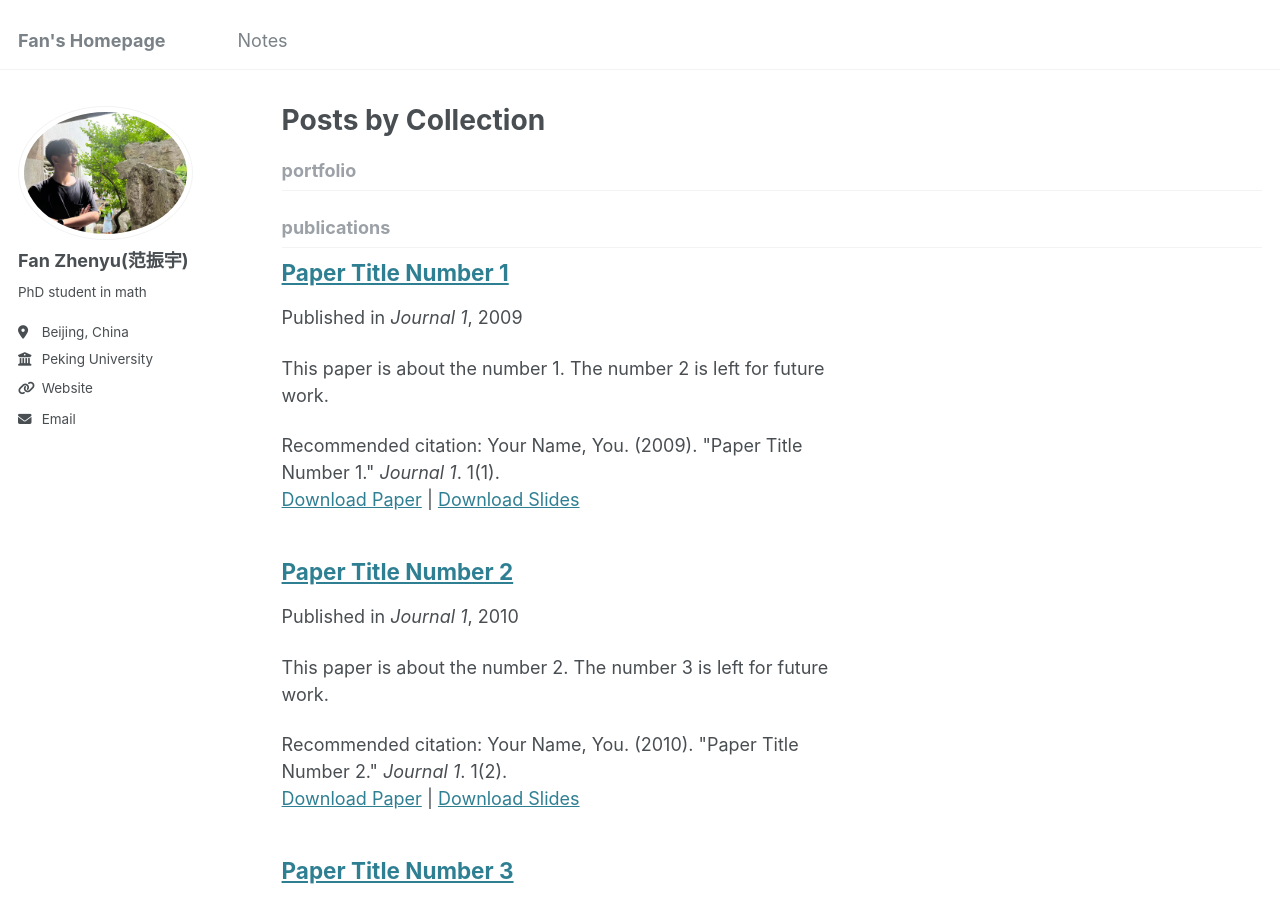
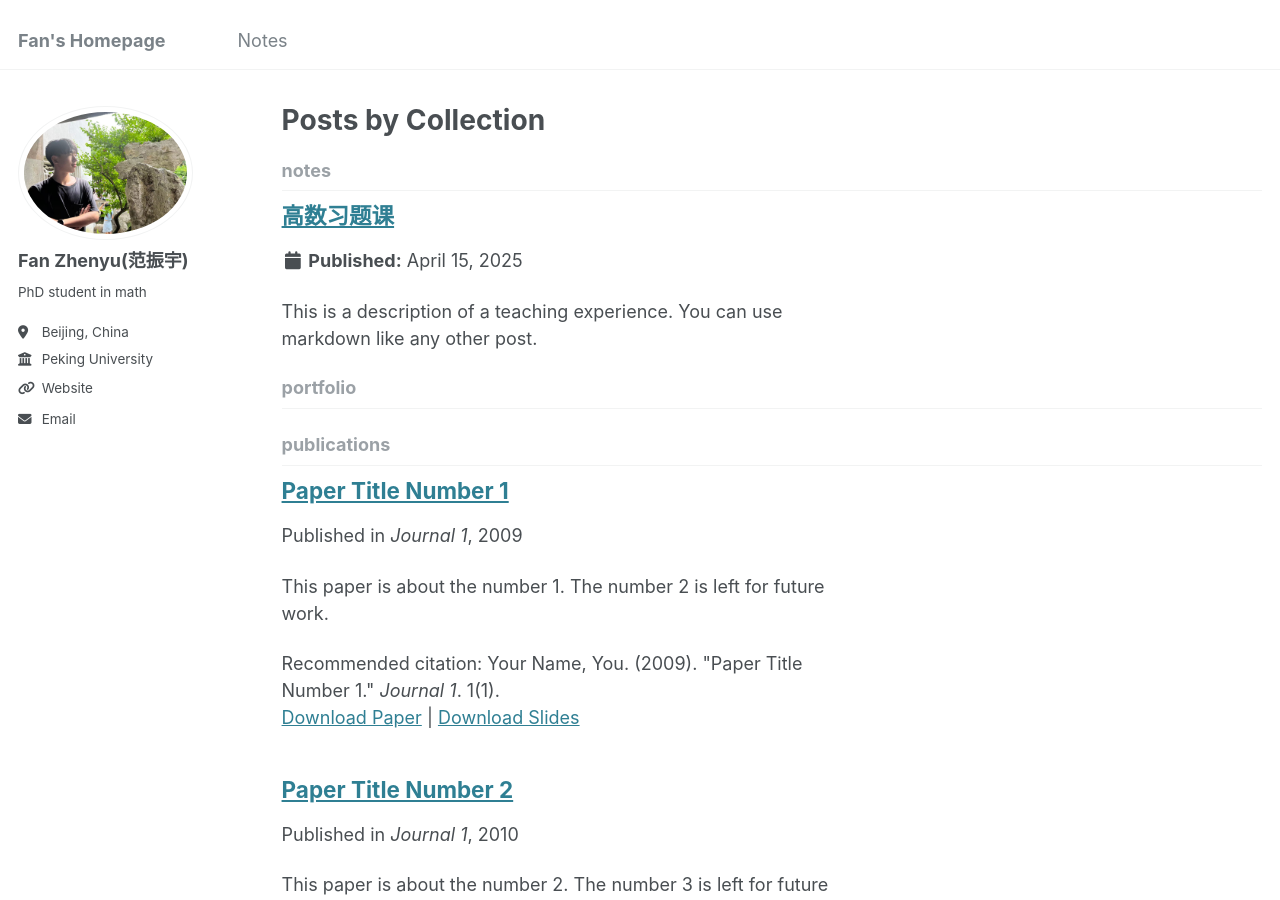
Before and after one commit to fanzymath/fanzymath.github.io, a Jekyll site: the page built from _pages/collection-archive.html, in a window 1280 px wide and 900 px high. Built offline with Jekyll 4.4.1, drawn with Linux system fonts in a browser that asks for light colours; part of the change alters nothing that is shown.

Commit message:
Update _config.yml

```diff
--- a/_config.yml
+++ b/_config.yml
@@ -179,6 +179,9 @@ collections:
   talks:
     output: true
     permalink: /:collection/:path/
+  notes:
+    output: true
+    permalink: /:collection/:path/
 
 
 # These settings control how pages and collections are included in the site
```
